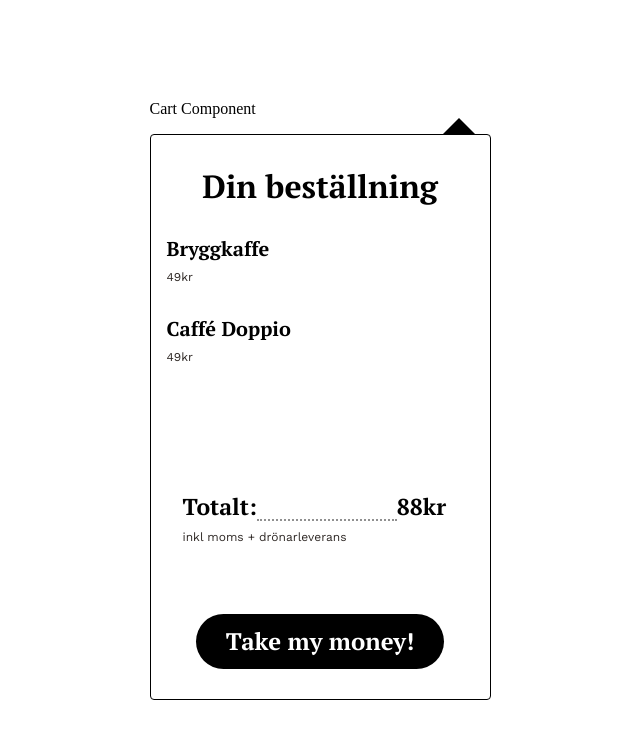
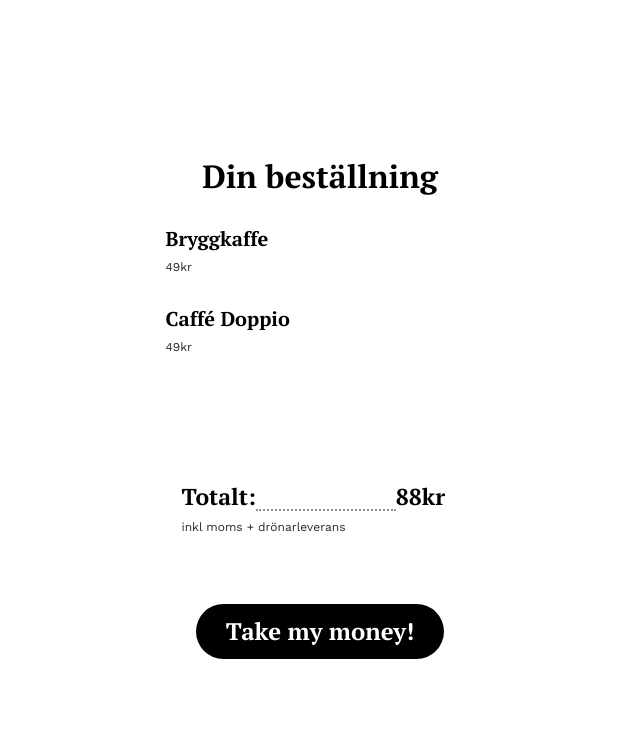
Before and after one commit to nicole-avila/airbean-group-exercise, a React (Vite) app in the folder airbean-gruppovning/: page /cart in a window 1280 px wide. Shown: the top 738 px of the page, without its empty margins (320-960 px from the left). Built offline with nearby package versions, Linux system fonts and the light colour scheme.

Commit message:
color change

```diff
--- a/airbean-gruppovning/src/components/Cart-component/CartComponent.css
+++ b/airbean-gruppovning/src/components/Cart-component/CartComponent.css
@@ -1,6 +1,7 @@
 .cart{
 
 }
+
 .cart-heading{
     font-family: PT Serif;
     font-size: 32px;
@@ -60,7 +61,6 @@
     display: flex;
     flex-direction: column;
     align-items: space-between;
-    border: 1px solid black;
 }
 .cart-product-price{
     font-family: Work Sans;
@@ -78,7 +78,7 @@
     height: 0;
     border-left: 16px solid transparent;
     border-right: 16px solid transparent;
-    border-bottom: 16px solid rgb(0, 0, 0);
+    border-bottom: 16px solid white;
     margin-right:1rem;
 }
 .cart-triangle-container{
--- a/airbean-gruppovning/src/components/Cart-component/CartComponent.jsx
+++ b/airbean-gruppovning/src/components/Cart-component/CartComponent.jsx
@@ -3,7 +3,7 @@ import './CartComponent.css';
 function CartComponent(){
 
     return(
-        <section className='cart'>Cart Component
+        <section className='cart'>
             <aside className='cart-triangle-container'>
                 <div className='cart-triangle'></div>
             </aside>
```
